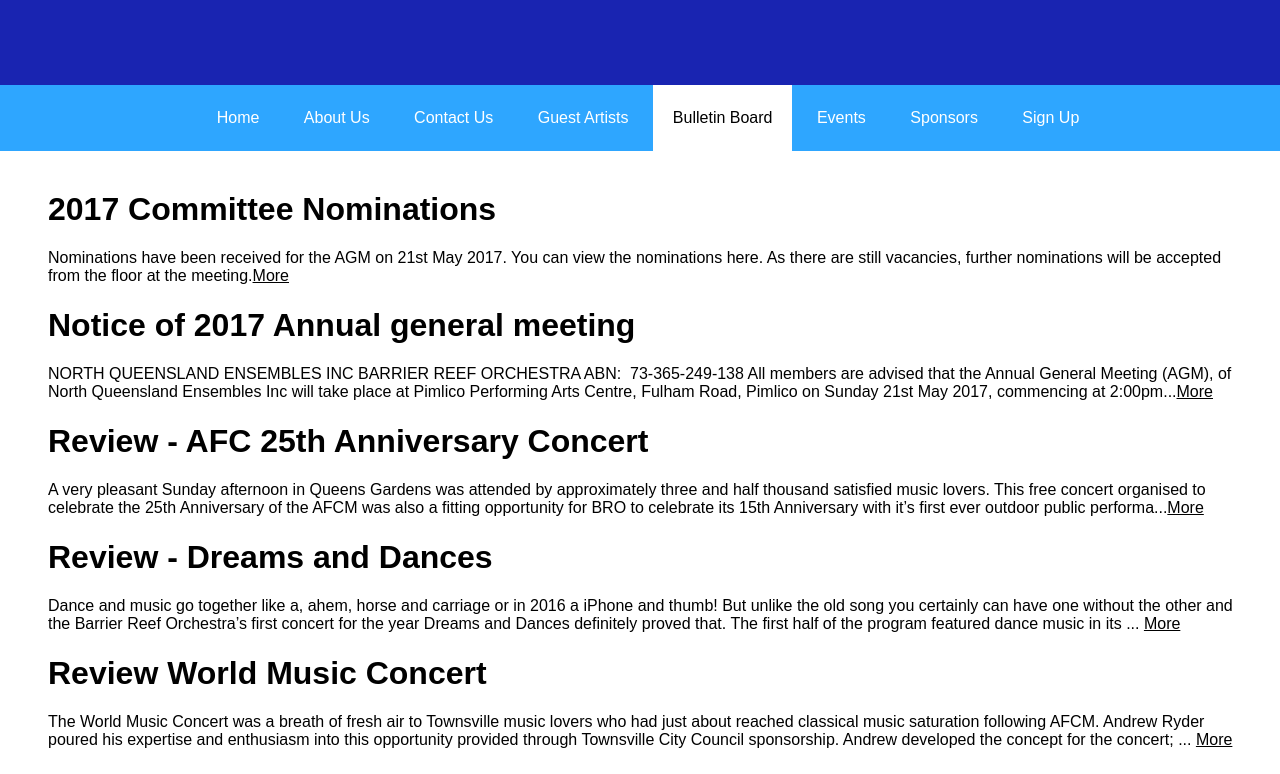
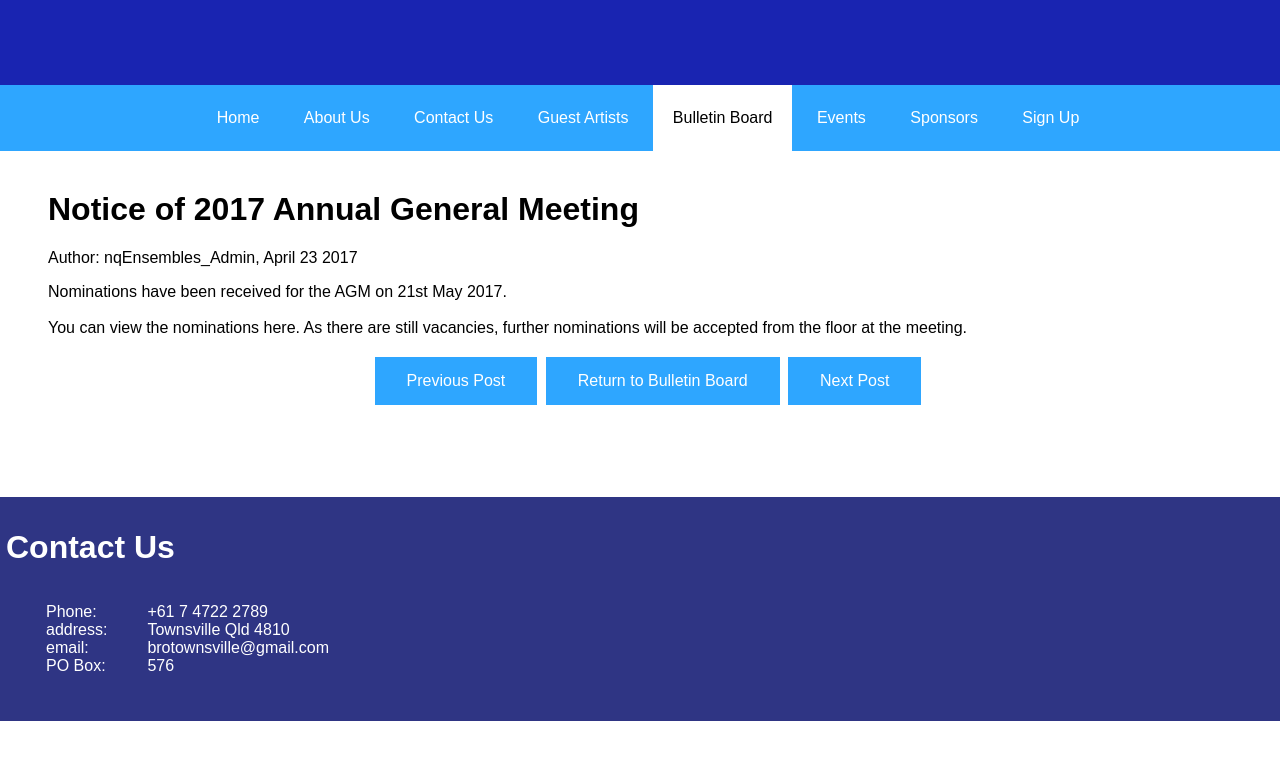
Before and after one commit to JoshuaGale/Assignment2, a plain HTML site: page CommitteeNominations.html in a window 1280 px wide. Shown: the part 26-800 px from the top of the page. Drawn offline with Linux system fonts and the light colour scheme; files that its build step writes are made by us from their sources; files whose address does not match are found by name.

Commit message:
Commitee Nominations

```diff
--- a/CommitteeNominations.html
+++ b/CommitteeNominations.html
@@ -1,11 +1,4 @@
-<!doctype html>
-<html>
-<head>
-<meta charset="utf-8">
-<title>Untitled Document</title>
-</head>
-
-<body><!DOCTYPE html>
+<!DOCTYPE html>
 <html lang="en">
 <head>
     <meta charset="UTF-8">
@@ -30,35 +23,19 @@
     </ul>
 </div>
 
-
-
 <div id="content">
 
-  <h1>2017 Committee Nominations</h1>
-   <div id ="news1">
-    Nominations have been received for the AGM on 21st May 2017. You can view the nominations here. As there are still vacancies, further nominations will be accepted from the floor at the meeting.<a href="annualGeneralMeeting.html">More</a></div>
+  <h1>Notice of 2017 Annual General Meeting</h1>
+  <p class="bulletinSubText">Author: nqEnsembles_Admin, April 23 2017</p>
+  <p>Nominations have been received for the AGM on 21st May 2017.<br><br>
 
-   <h1>Notice of 2017 Annual general meeting</h1>
-   <div id ="news2">
-    NORTH QUEENSLAND ENSEMBLES INC BARRIER REEF ORCHESTRA ABN:  73-365-249-138 All members are advised that the Annual General Meeting (AGM), of North Queensland Ensembles Inc will take place at Pimlico Performing Arts Centre, Fulham Road, Pimlico on Sunday 21st May 2017, commencing at 2:00pm...<a href="annualGeneralMeeting.html">More</a></div>
+You can view the nominations here. As there are still vacancies, further nominations will be accepted from the floor at the meeting.
 
-   <h1>Review - AFC 25th Anniversary Concert</h1>
-   <div id ="news3">
-    A very pleasant Sunday afternoon in Queens Gardens was attended by approximately three and half thousand satisfied music lovers. This free concert organised to celebrate the 25th Anniversary of the AFCM was also a fitting opportunity for BRO to celebrate its 15th Anniversary with it’s first ever outdoor public performa...<a href="annualGeneralMeeting.html">More</a></div>
-
-    <h1>Review - Dreams and Dances</h1>
-   <div id ="news4">
-    Dance and music go together like a, ahem, horse and carriage or in 2016 a iPhone and thumb! But unlike the old song you certainly can have one without the other and the Barrier Reef Orchestra’s first concert for the year Dreams and Dances definitely proved that. The first half of the program featured dance music in its ... <a href="annualGeneralMeeting.html">More</a></div>
-
-     <h1>Review World Music Concert</h1>
-   <div id ="news5">
-    The World Music Concert was a breath of fresh air to Townsville music lovers who had just about reached classical music saturation following AFCM. Andrew Ryder poured his expertise and enthusiasm into this opportunity provided through Townsville City Council sponsorship. Andrew developed the concept for the concert; ... <a href="annualGeneralMeeting.html">More</a></div>
-
-
-
+ </p>
+  <div id="navSelector">
+      <a class="button" href="">Previous Post</a> <a class="button" href="bulletin_Board.html">Return to Bulletin Board</a> <a class="button" href="">Next Post</a>
+  </div>
 </div>
-
-<div class="blankBox"></div>
 
 <div id="footer">
     <h1>Contact Us</h1>
@@ -83,5 +60,13 @@
 <script src="main_javascript.js"></script>
 </body>
 </html>
+<!doctype html>
+<html>
+<head>
+<meta charset="utf-8">
+<title>AnnualGeneralMeeting</title>
+</head>
+
+<body>
 </body>
 </html>
```
